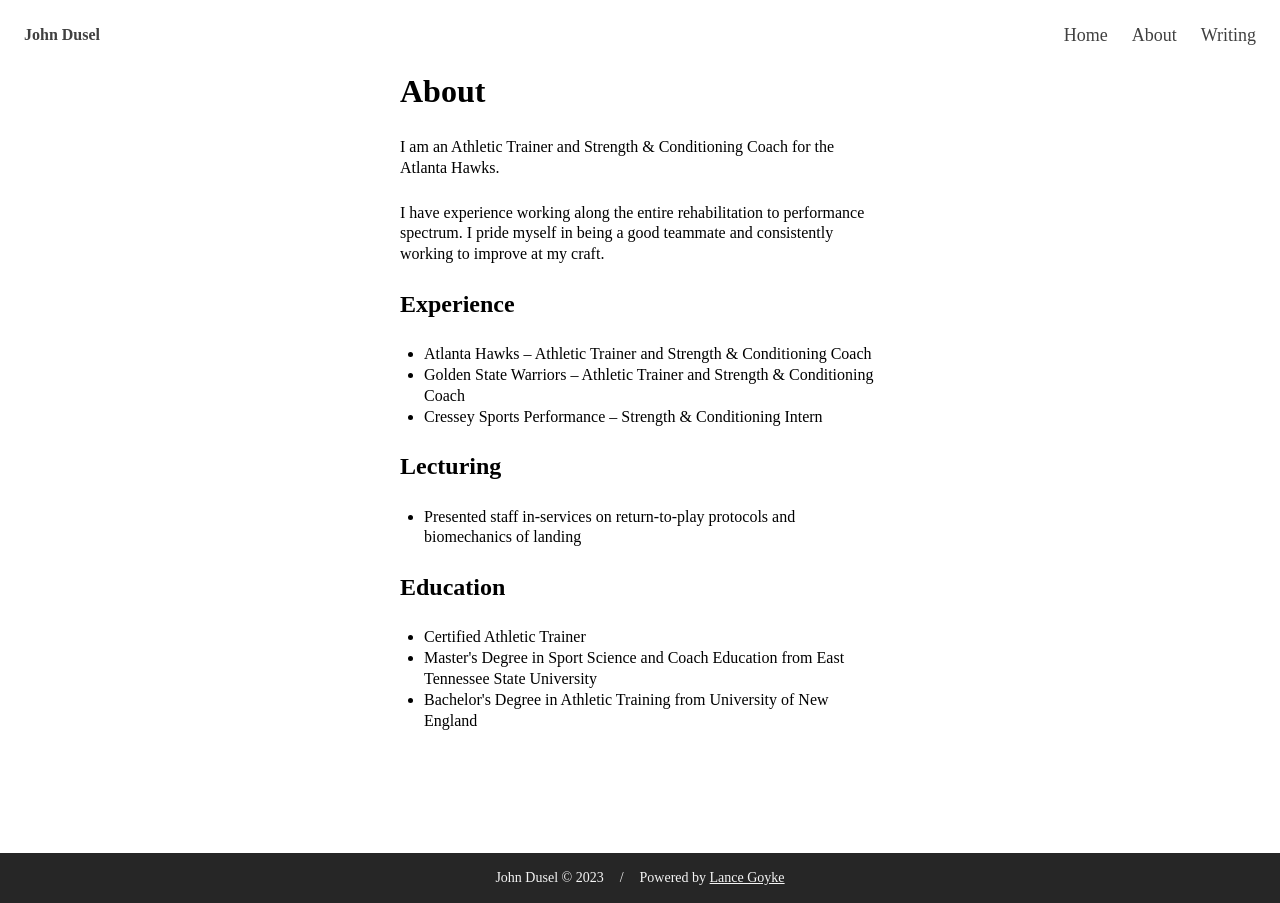
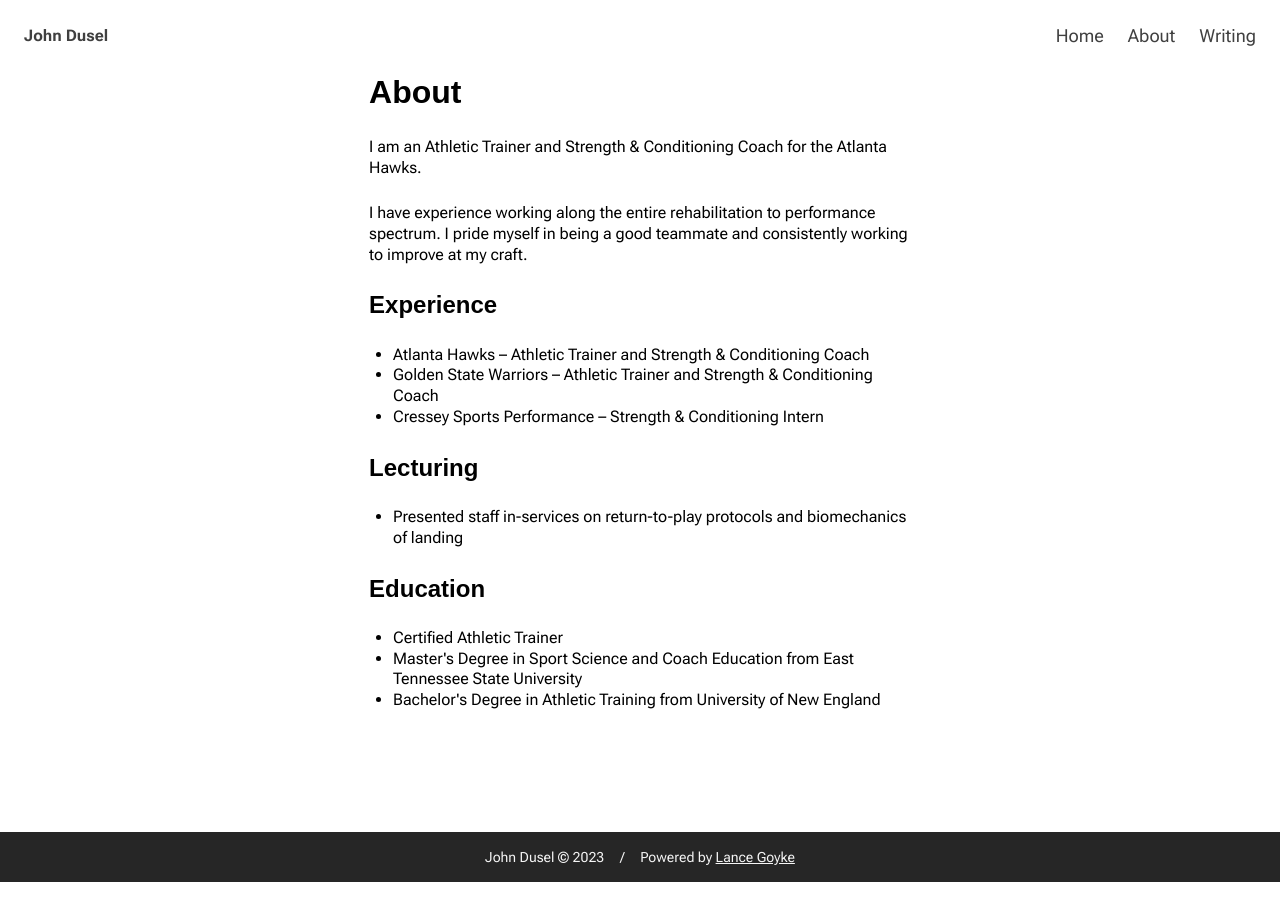
Before and after one commit to lancegoyke/johndusel.com, a Next.js app in the folder frontend/: page /about in a window 1280 px wide. After the commit the page ends 882 px from the top, so only its background shows below. Built offline with nearby package versions, Linux system fonts and the light colour scheme.

Commit message:
update fonts

```diff
--- a/frontend/src/pages/_app.tsx
+++ b/frontend/src/pages/_app.tsx
@@ -1,6 +1,18 @@
-import '@/styles/globals.css'
-import type { AppProps } from 'next/app'
+import "@/styles/globals.css";
+import type { AppProps } from "next/app";
+import { Roboto_Flex } from "@next/font/google";
+
+const mainFont = Roboto_Flex({ subsets: ["latin"] });
 
 export default function App({ Component, pageProps }: AppProps) {
-  return <Component {...pageProps} />
+  return (
+    <>
+      <style jsx global>{`
+        html {
+          font-family: ${mainFont.style.fontFamily};
+        }
+      `}</style>
+      <Component {...pageProps} />
+    </>
+  );
 }
--- a/frontend/src/styles/globals.css
+++ b/frontend/src/styles/globals.css
@@ -72,6 +72,15 @@ section,
 article,
 footer {
   max-inline-size: none;
+}
+
+h1,
+h2,
+h3,
+h4,
+h5,
+h6 {
+  font-family: sans-serif;
 }
 
 a {
```
